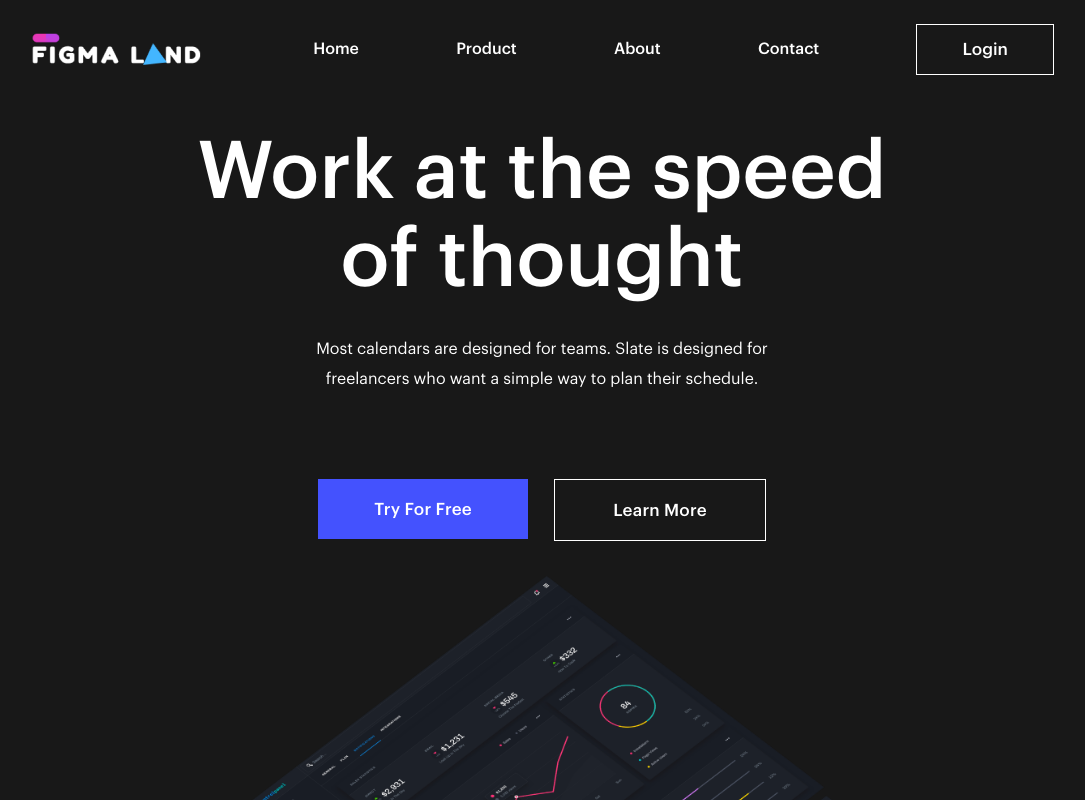
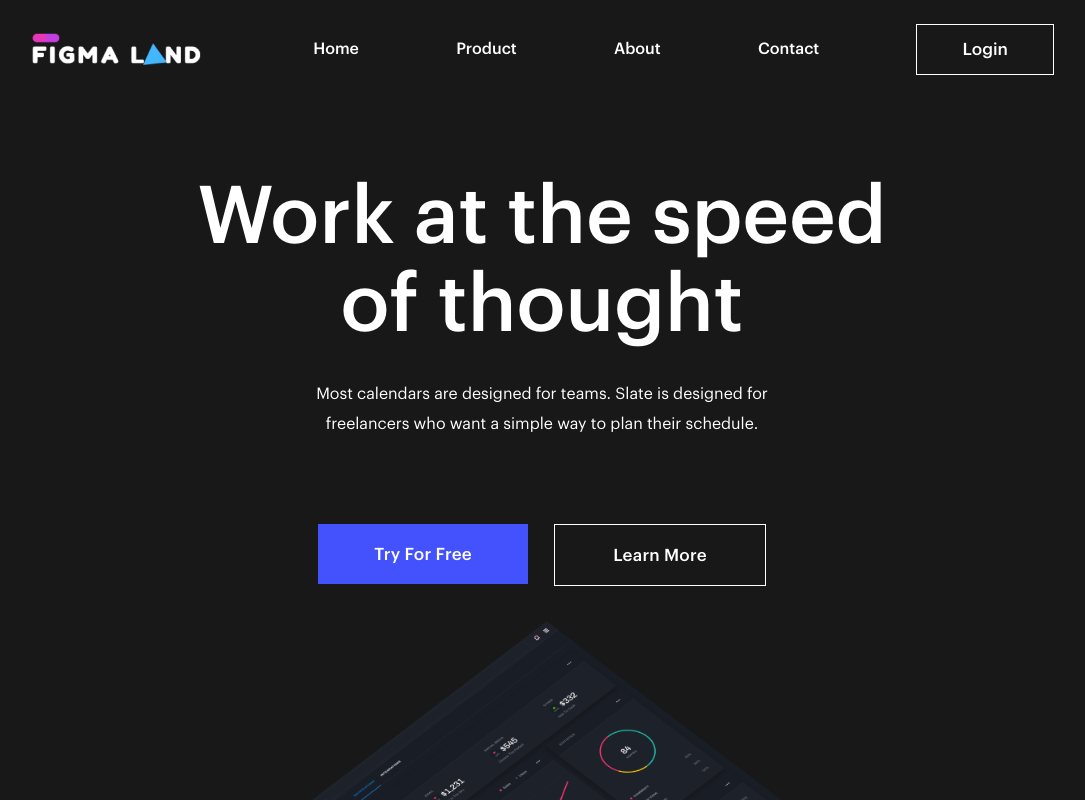
Before and after one commit to TheDa21crj/Landing-Page, a React (Create React App) app: page / in a window 1280 px wide. Shown: the top 800 px of the page, without its empty margins (98-1183 px from the left). Built offline with nearby package versions, Linux system fonts and the light colour scheme; the HTML template or start-up script is replaced by a standard one.

Commit message:
Update Header.css

```diff
--- a/src/Components/Css/Header.css
+++ b/src/Components/Css/Header.css
@@ -9,7 +9,7 @@
 }
 
 .HeaderMDiv {
-    margin-top: 50px;
+    margin-top: 95px;
     display: flex;
     flex-direction: column;
     justify-content: center;
```
